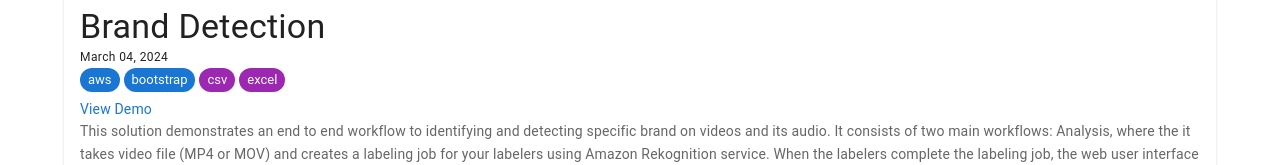
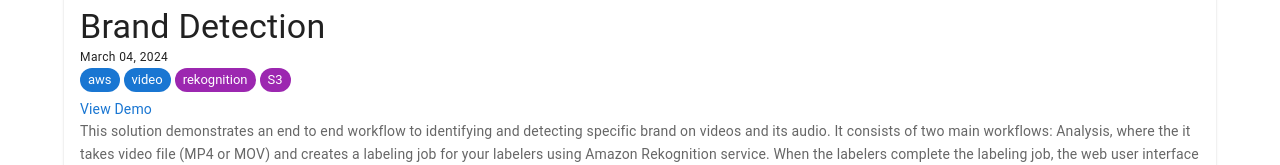
Before and after one commit to devenkhatri/demos-pocs-dashboard, a Gatsby site: page /brand-detection/ in a window 1280 px wide. Shown: the part 130-295 px from the top of the page. Built offline with nearby package versions, Linux system fonts and the light colour scheme; Gatsby itself is replaced by a stand-in of ours.

Commit message:
project detail updated

```diff
--- a/content/projects/brand-detection/index.md
+++ b/content/projects/brand-detection/index.md
@@ -5,8 +5,8 @@
 description: "This solution demonstrates an end to end workflow to identifying and detecting specific brand on videos and its audio. It consists of two main workflows: Analysis, where the it takes video file (MP4 or MOV) and creates a labeling job for your labelers using Amazon Rekognition service. When the labelers complete the labeling job, the web user interface provides visual statistics of how the detected brand (object) distributes across the analyzed videos and its audio."
 isDisable: false
 postImage: "./amazon-rekognition-custom-brand-detection-analysis-workflow.jpg"
-tags:  ["aws", "bootstrap"]
-services: ["csv", "excel"]
+tags:  ["aws", "video"]
+services: ["rekognition", "S3"]
 passcode: 8282
 ---
 
```
